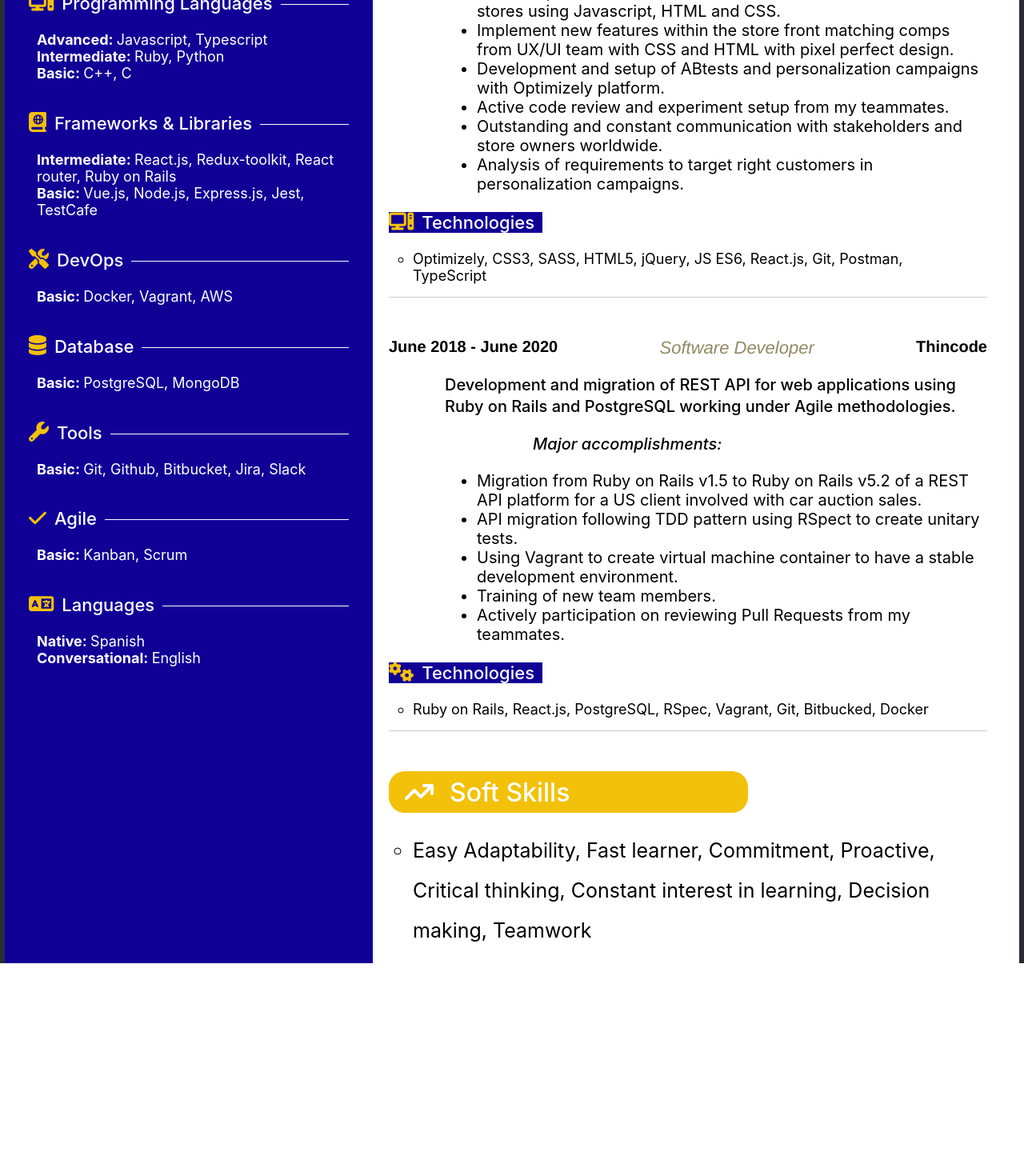
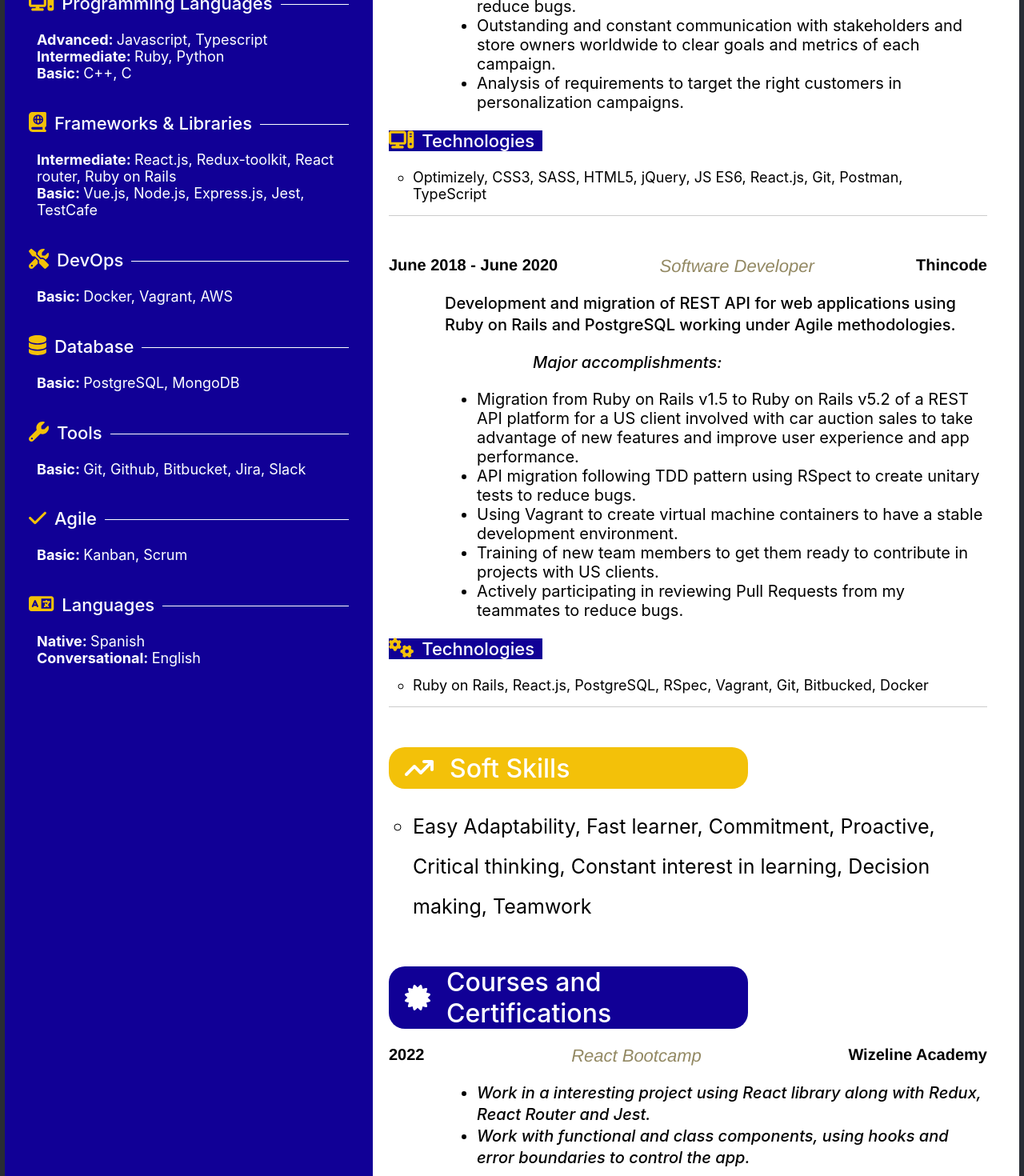
Before and after one commit to Ruli-AlSe/my_resume, a JavaScript app: page / in a window 1280 px wide. Shown: the part 1100-2570 px from the top of the page at 80% size. Before the commit the page ends 2304 px from the top, so only its background shows below. Built offline with nearby package versions, Linux system fonts and the light colour scheme; the HTML template or start-up script is replaced by a standard one.

Commit message:
Make some last-minute updates

```diff
--- /dev/null
+++ b/src/components/CertificationSection.js
@@ -0,0 +1,34 @@
+import { FontAwesomeIcon } from "@fortawesome/react-fontawesome";
+import { faCertificate } from "@fortawesome/free-solid-svg-icons";
+
+export default function Certification({ certifications }) {
+  const certificationsMap = certifications.map((item, idx) => (
+    <div key={idx + item.name + item.year}>
+      <p className="resume__header">
+        <span className="resume__header resume__header--date-range">
+          {item.year}
+        </span>
+        <span className="resume__header resume__header--field">
+          {item.name}
+        </span>
+        <span className="resume__header resume__header--company">
+          {item.company}
+        </span>
+      </p>
+      <ul className="resume__paragraph resume__paragraph--with-indentation">
+        {item.description.map((desc, idx) => (
+          <li key={idx + desc}>{desc}</li>
+        ))}
+      </ul>
+    </div>
+  ));
+
+  return (
+    <div className="resume__section">
+      <h1 className="resume__title resume__title--odd">
+        <FontAwesomeIcon icon={faCertificate} /> Courses and Certifications
+      </h1>
+      {certificationsMap}
+    </div>
+  );
+}
--- a/src/mocks/info-me.json
+++ b/src/mocks/info-me.json
@@ -57,20 +57,6 @@
             "continue_studiying": false
           },
           "description": ["Oriented to web development, and computer vision"]
-        },
-        {
-          "school": "Wizeline Academy",
-          "location": "Guadalajara, Jalisco, MX.",
-          "field": "React Bootcamp",
-          "dates": {
-            "start_date": "May 2022",
-            "end_date": "Jul 2022",
-            "continue_studiying": false
-          },
-          "description": [
-            "Work in a interesting project using React library along with Redux, React Router and Jest.",
-            "Work with functional and class components, using hooks and error boundaries to control the app."
-          ]
         }
       ],
       "professional_experience": [
@@ -86,11 +72,11 @@
           },
           "accomplishments": [
             "Increase performance in a 10% of certain features in the online stores using Javascript, HTML and CSS.",
-            "Implement new features within the store front matching comps from UX/UI team with CSS and HTML with pixel perfect design.",
-            "Development and setup of ABtests and personalization campaigns with Optimizely platform.",
-            "Active code review and experiment setup from my teammates.",
-            "Outstanding and constant communication with stakeholders and store owners worldwide.",
-            "Analysis of requirements to target right customers in personalization campaigns."
+            "Implement new features within the store front to increase customer interaction matching comps from the UX/UI team with pixel perfect design.",
+            "Development and setup of AB tests and personalization campaigns to increase sales and conversion rates using Optimizely platform.",
+            "Active code review and experiment setup from my teammates to reduce bugs.",
+            "Outstanding and constant communication with stakeholders and store owners worldwide to clear goals and metrics of each campaign.",
+            "Analysis of requirements to target the right customers in personalization campaigns."
           ],
           "technologies_stack": {
             "skills": [
@@ -123,11 +109,11 @@
             "continue_working": false
           },
           "accomplishments": [
-            "Migration from Ruby on Rails v1.5 to Ruby on Rails v5.2 of a REST API platform for a US client involved with car auction sales.",
-            "API migration following TDD pattern using RSpect to create unitary tests.",
-            "Using Vagrant to create virtual machine container to have a stable development environment.",
-            "Training of new team members.",
-            "Actively participation on reviewing Pull Requests from my teammates."
+            "Migration from Ruby on Rails v1.5 to Ruby on Rails v5.2 of a REST API platform for a US client involved with car auction sales to take advantage of new features and improve user experience and app performance.",
+            "API migration following TDD pattern using RSpect to create unitary tests to reduce bugs.",
+            "Using Vagrant to create virtual machine containers to have a stable development environment.",
+            "Training of new team members to get them ready to contribute in projects with US clients.",
+            "Actively participating in reviewing Pull Requests from my teammates to reduce bugs."
           ],
           "technologies_stack": {
             "skills": [
@@ -269,6 +255,17 @@
             "BEM Design"
           ]
         }
+      ],
+      "certifications": [
+        {
+          "name": "React Bootcamp",
+          "year": 2022,
+          "company": "Wizeline Academy",
+          "description": [
+            "Work in a interesting project using React library along with Redux, React Router and Jest.",
+            "Work with functional and class components, using hooks and error boundaries to control the app."
+          ]
+        }
       ]
     }
   }
--- a/src/pages/MyCV.js
+++ b/src/pages/MyCV.js
@@ -3,6 +3,7 @@ import AboutMe from "../components/AboutMeSection";
 import Education from "../components/EducationSection";
 import ProfessionalExperience from "../components/ProfessionalExperienceSection";
 import SoftSkills from "../components/SoftSkillsSection";
+import Certification from "../components/CertificationSection";
 import "../styles/pages/mycv.scss";
 import data from "../mocks/info-me.json";
 
@@ -20,6 +21,7 @@ export default function MyCV() {
         <Education education={myInfo.education} />
         <ProfessionalExperience experience={myInfo.professional_experience} />
         <SoftSkills softSkills={myInfo.soft_skills} />
+        <Certification certifications={myInfo.certifications} />
       </div>
     </div>
   );
```
